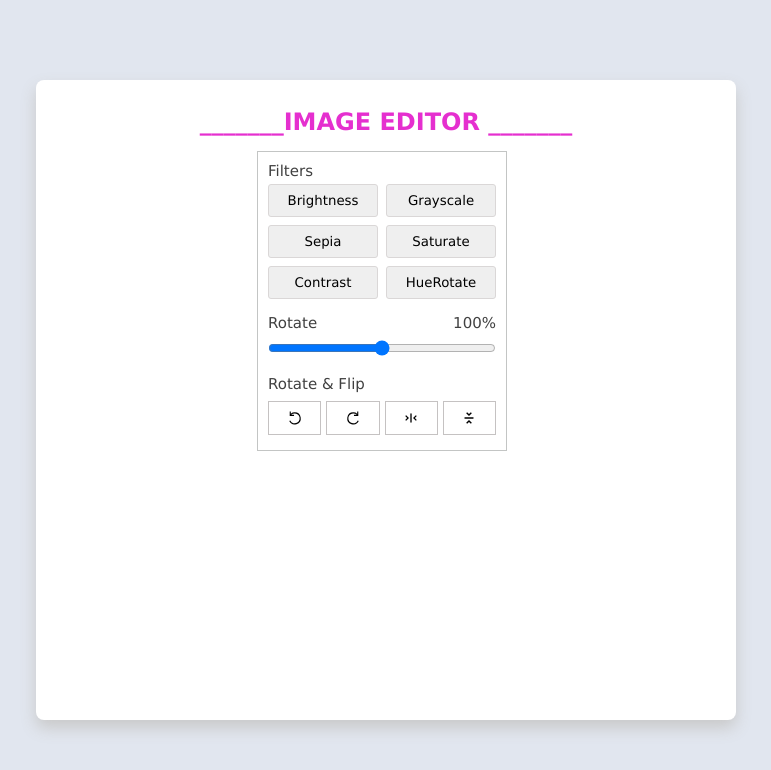
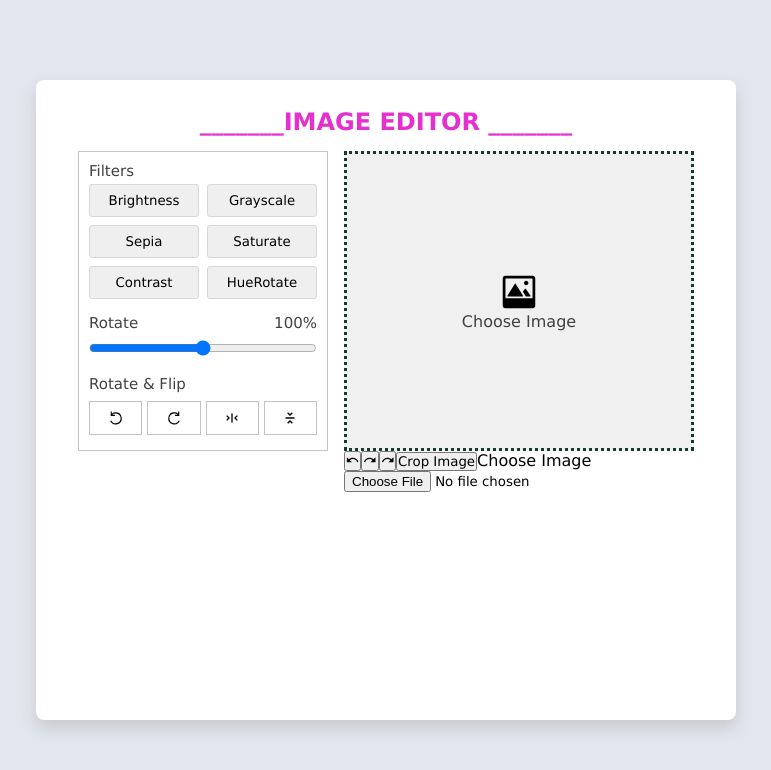
Before and after one commit to mdsoliman-byte/react-image-editor-app, a React (Create React App) app: page / in a window 1280 px wide. Shown: the top 770 px of the page, without its empty margins (254-1025 px from the left). Built offline with nearby package versions, Linux system fonts and the light colour scheme.

Commit message:
image secection

```diff
--- a/src/component/Main.jsx
+++ b/src/component/Main.jsx
@@ -2,6 +2,7 @@ import React from "react";
 import "./style/main.scss";
 import { GrRotateLeft, GrRotateRight } from "react-icons/gr";
 import { CgMergeVertical, CgMergeHorizontal } from "react-icons/cg";
+import { IoMdUndo, IoMdRedo, IoIosImage } from "react-icons/io";
 const Main = () => {
   const filterElement = [
     {
@@ -51,12 +52,46 @@ const Main = () => {
               <div className="rotate">
                 <label htmlFor="">Rotate & Flip</label>
                 <div className="icon">
-                  <div> <GrRotateLeft /> </div>
-                  <div> <GrRotateRight /> </div>
-                  <div> <CgMergeVertical /> </div>
-                  <div> <CgMergeHorizontal /> </div>
+                  <div>
+                    {" "}
+                    <GrRotateLeft />{" "}
+                  </div>
+                  <div>
+                    {" "}
+                    <GrRotateRight />{" "}
+                  </div>
+                  <div>
+                    {" "}
+                    <CgMergeVertical />{" "}
+                  </div>
+                  <div>
+                    {" "}
+                    <CgMergeHorizontal />{" "}
+                  </div>
                 </div>
               </div>
+            </div>
+          </div>
+          <div className="image__section">
+            <div className="image">
+              <label htmlFor="choose">
+                <IoIosImage />
+                <span>Choose Image </span>
+              </label>
+            </div>
+            <div className="image_select">
+              <button>
+                <IoMdUndo />
+              </button>
+              <button>
+                <IoMdRedo />
+              </button>
+              <button>
+                <IoMdRedo />
+              </button>
+              <button>Crop Image</button>
+              <label htmlFor="choose">Choose Image </label>
+              <input type="file" />
             </div>
           </div>
         </div>
--- a/src/component/style/main.scss
+++ b/src/component/style/main.scss
@@ -92,6 +92,41 @@
           }
         }
       }
+      .image__section {
+        margin-left: 8px;
+        width: 350px;
+        background-color: #f0f0f0;
+        height: 300px;
+        .image {
+          width: 100%;
+          height: 100%;
+          display: flex;
+          justify-content: center;
+          align-items: center;
+          img {
+            object-fit: scale-down;
+            transition: all 0.5s;
+          }
+          label {
+            width: 100%;
+            height: 100%;
+            display: flex;
+            border: dotted ;
+            cursor: pointer;
+            justify-content: center;
+            align-items: center;
+            flex-direction: column;
+            border-color: #163c29;
+            svg{
+                font-size: 40px;
+
+            }
+            span{
+                color: #404040;
+            }
+          }
+        }
+      }
     }
   }
 }
```
